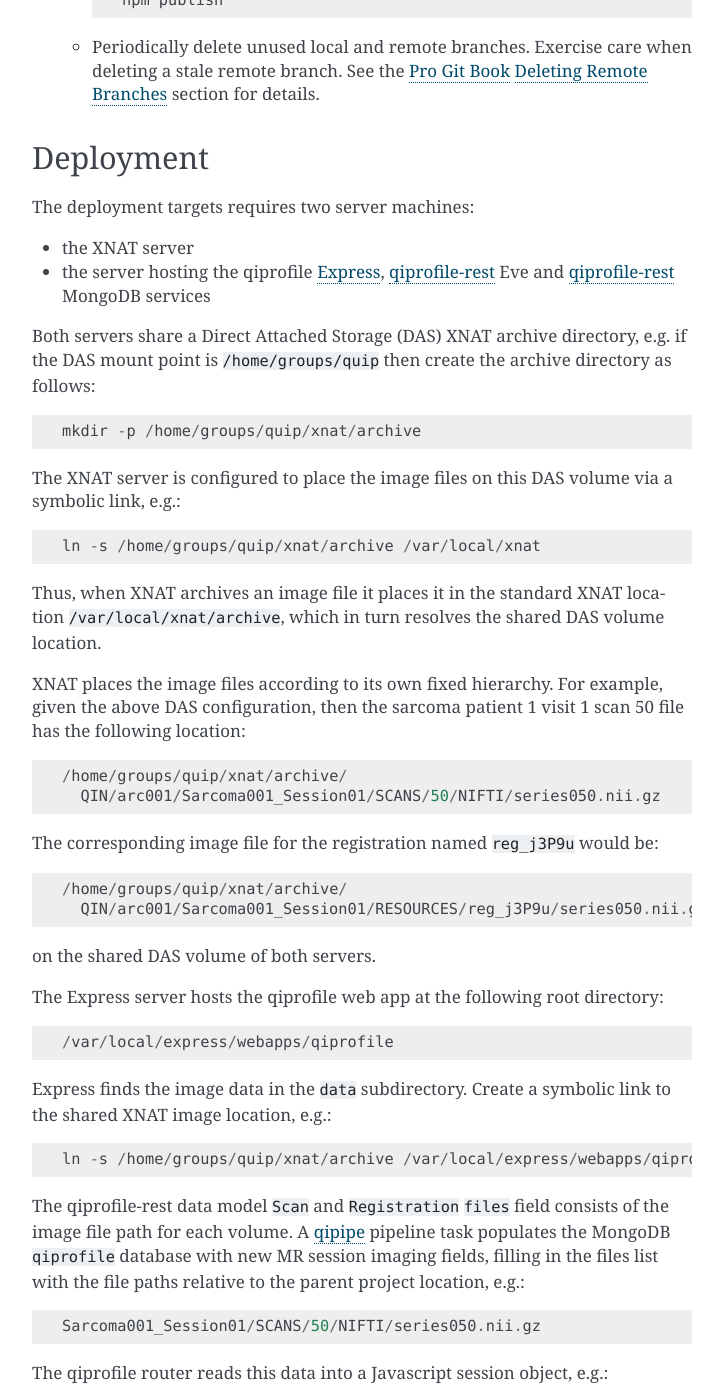
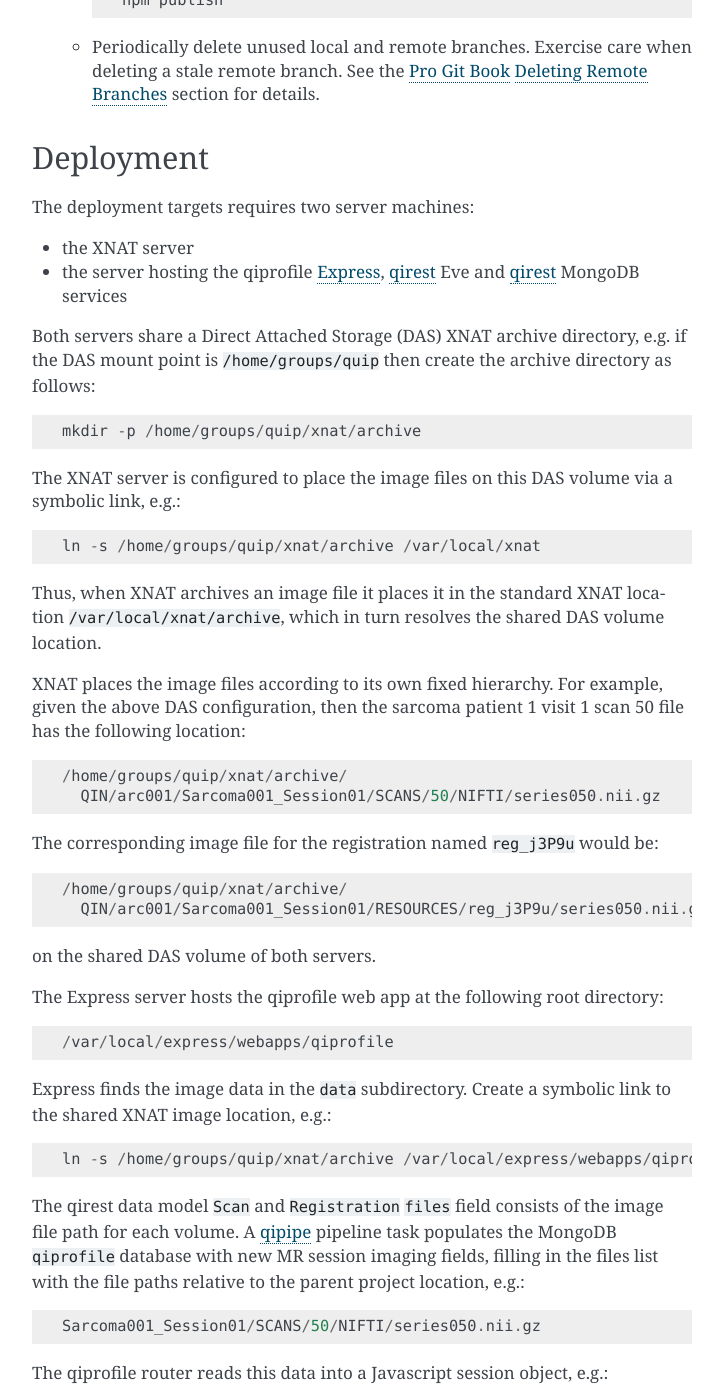
Before and after one commit to ohsu-qin/qiprofile, a Sphinx documentation site: the page built from doc/development.rst, in a window 1280 px wide and 1400 px high, scrolled down 12156 px. Shown: the whole window, without its empty margins (388-1111 px from the left). Built offline with Sphinx 7.4.7, drawn with Linux system fonts in a browser that asks for light colours; some of the changed text lies outside the part shown.

Commit message:
Rename qiprofile-rest to qirest.

```diff
--- a/doc/development.rst
+++ b/doc/development.rst
@@ -196,7 +196,7 @@
 
 * Start a Selenium web server as the Mocha test context
 
-* Run the qiprofile-rest_ test seed program
+* Run the qirest_ test seed program
 
 * Exercise the ``test/e2e/`` test cases
 
@@ -605,8 +605,8 @@
 
 * the XNAT server
 
-* the server hosting the qiprofile Express_, qiprofile-rest_ Eve
-  and qiprofile-rest_ MongoDB services
+* the server hosting the qiprofile Express_, qirest_ Eve
+  and qirest_ MongoDB services
 
 Both servers share a Direct Attached Storage (DAS) XNAT archive
 directory, e.g. if the DAS mount point is ``/home/groups/quip``
@@ -648,7 +648,7 @@
 
     ln -s /home/groups/quip/xnat/archive /var/local/express/webapps/qiprofile/data
 
-The qiprofile-rest data model ``Scan`` and ``Registration`` ``files``
+The qirest data model ``Scan`` and ``Registration`` ``files``
 field consists of the image file path for each volume. A qipipe_ pipeline task
 populates the MongoDB ``qiprofile`` database with new MR session imaging fields,
 filling in the files list with the file paths relative to the parent project
@@ -686,10 +686,10 @@
 button is clicked, then the Image Detail page is visited with the image file
 content.
 
-The ``qiprofile-rest`` ``test/helpers/seed.py`` script populates the
+The ``qirest`` ``test/helpers/seed.py`` script populates the
 ``ImageContainer`` ``files`` field described above for the 24 Breast and
 Sarcoma test MR sessions. The ``grunt test:e2e`` end-to-end testing task runs
-the ``qiprofile-rest`` seed script and creates a link in the local ``public``
+the ``qirest`` seed script and creates a link in the local ``public``
 web app build to the test image file fixtures location::
 
       public/data -> ../test/fixtures/data
@@ -781,7 +781,7 @@
 
 .. _qiprofile installation instructions: https://github.com/ohsu-qin/qiprofile/blob/master/doc/index.rst
 
-.. _qiprofile-rest: https://github.com/ohsu-qin/qiprofile-rest
+.. _qirest: https://github.com/ohsu-qin/qirest
 
 .. _SemVer: http://semver.org/
 
```
Also changed, not shown: 2 other files.
